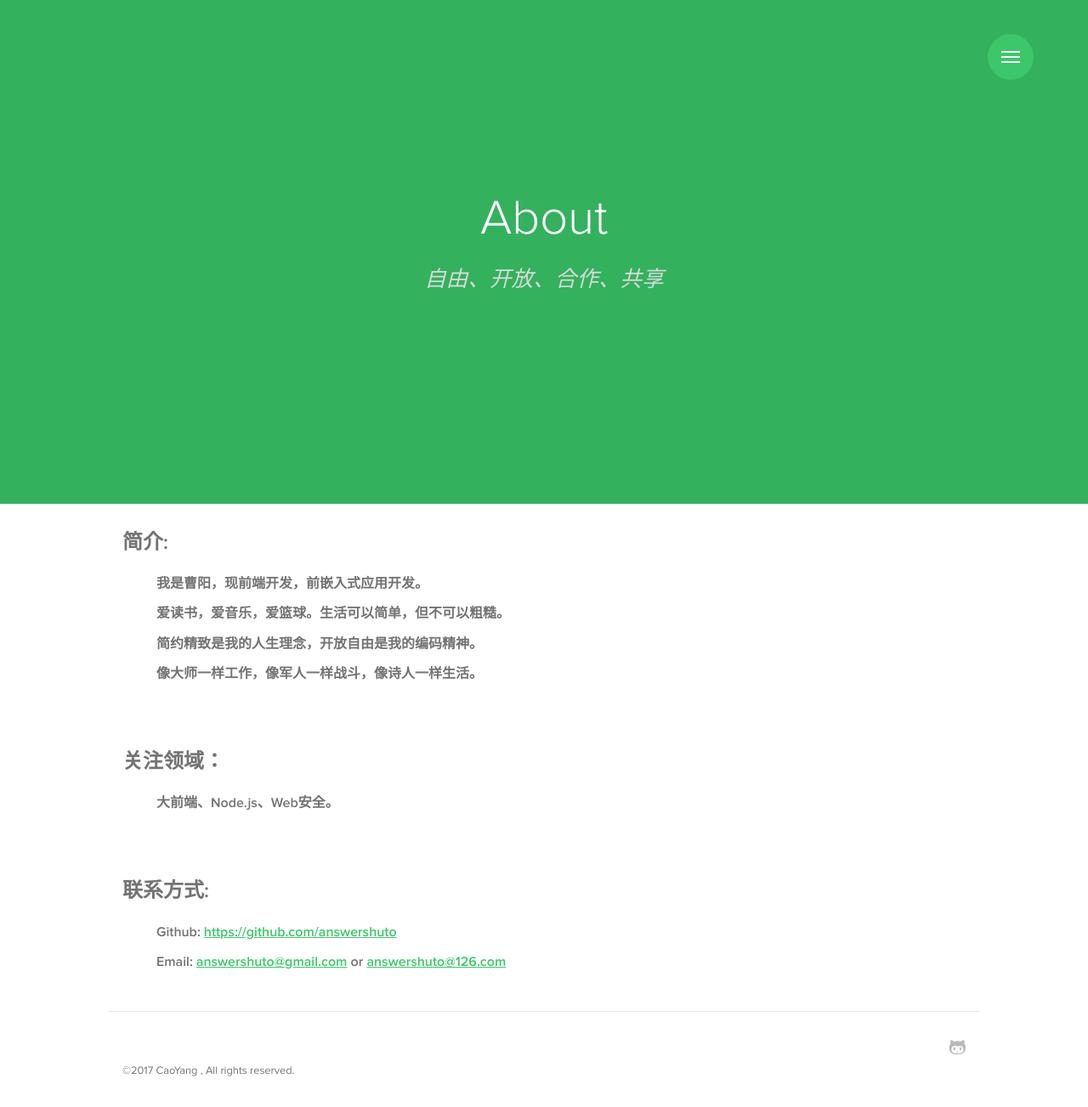
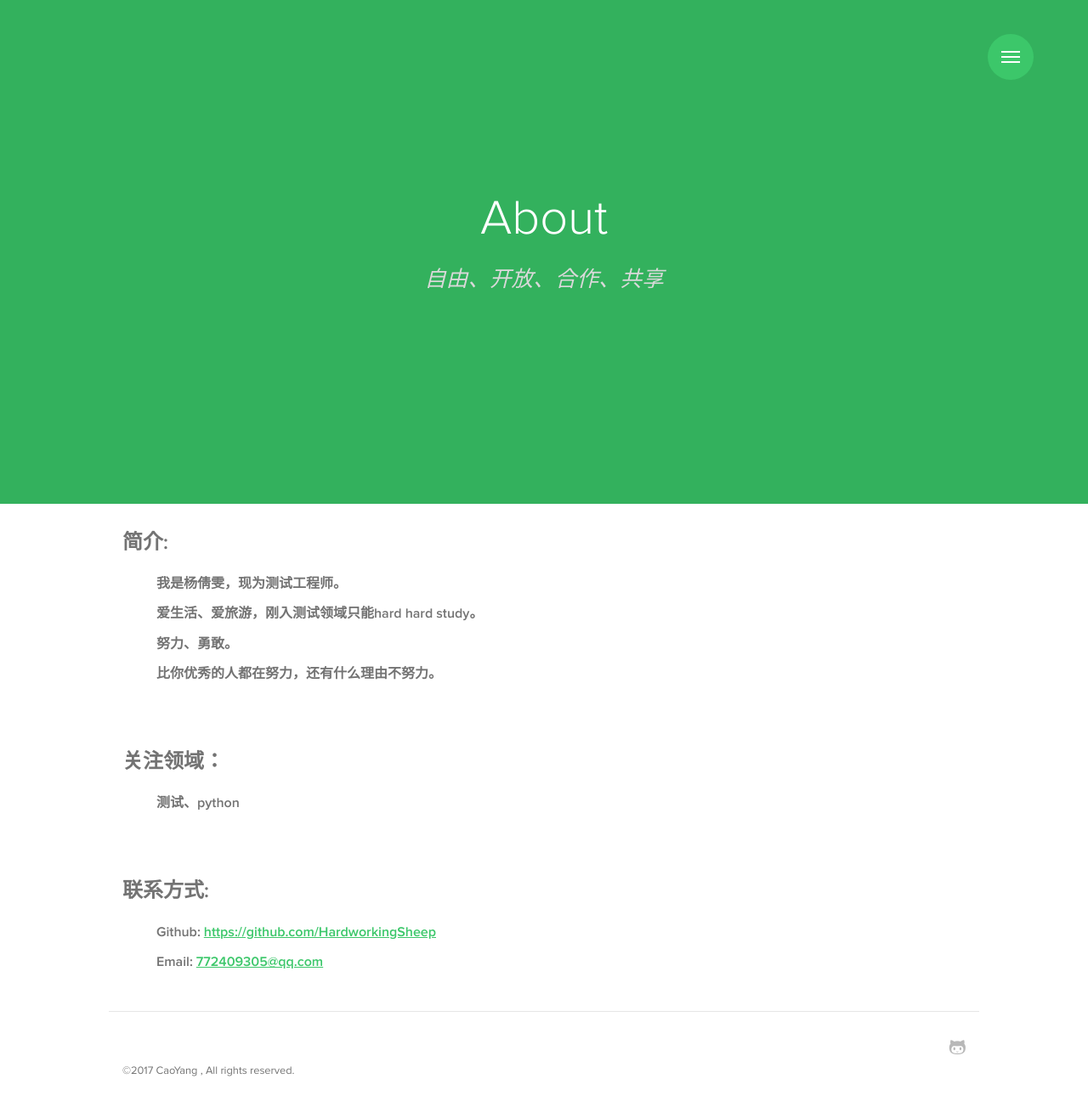
Before and after one commit to HardworkingSheep/HardworkingSheep.github.io, a Jekyll site: the page built from about.md, in a window 1280 px wide. Shown: the whole page at 85% size. Built offline with Jekyll 4.4.1, drawn with Linux system fonts in a browser that asks for light colours; some web fonts are replaced.

Commit message:
更新about

```diff
--- a/about.md
+++ b/about.md
@@ -7,24 +7,24 @@ permalink: /about/
 
 ## 简介:
 
->#### 我是曹阳，现前端开发，前嵌入式应用开发。
+>#### 我是杨倩雯，现为测试工程师。
 
->#### 爱读书，爱音乐，爱篮球。生活可以简单，但不可以粗糙。
+>#### 爱生活、爱旅游，刚入测试领域只能hard hard study。
 
->#### 简约精致是我的人生理念，开放自由是我的编码精神。
+>#### 努力、勇敢。
 
->#### 像大师一样工作，像军人一样战斗，像诗人一样生活。
+>#### 比你优秀的人都在努力，还有什么理由不努力。
 
 <br><br>
 
 ## 关注领域：
 
->#### 大前端、Node.js、Web安全。
+>#### 测试、python
 
 <br><br>
 
 ## 联系方式:
 
->#### Github: [https://github.com/answershuto](https://github.com/answershuto)
+>#### Github: [https://github.com/HardworkingSheep](https://github.com/HardworkingSheep)
 
->#### Email:  [answershuto@gmail.com](answershuto@gmail.com) or [answershuto@126.com](answershuto@126.com)
+>#### Email:  [772409305@qq.com](772409305@qq.com)
```
Also changed, not shown: 3 other files.
